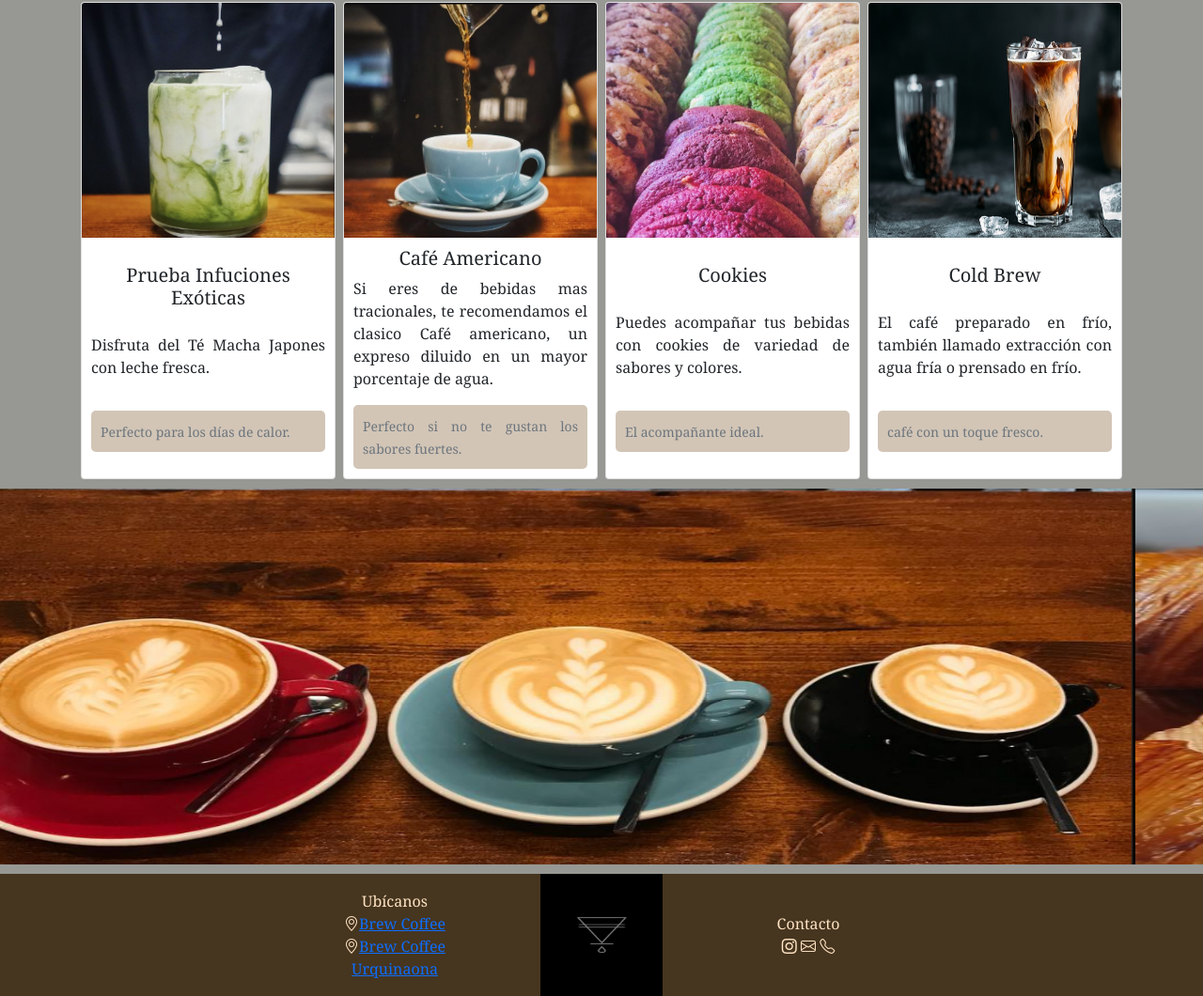
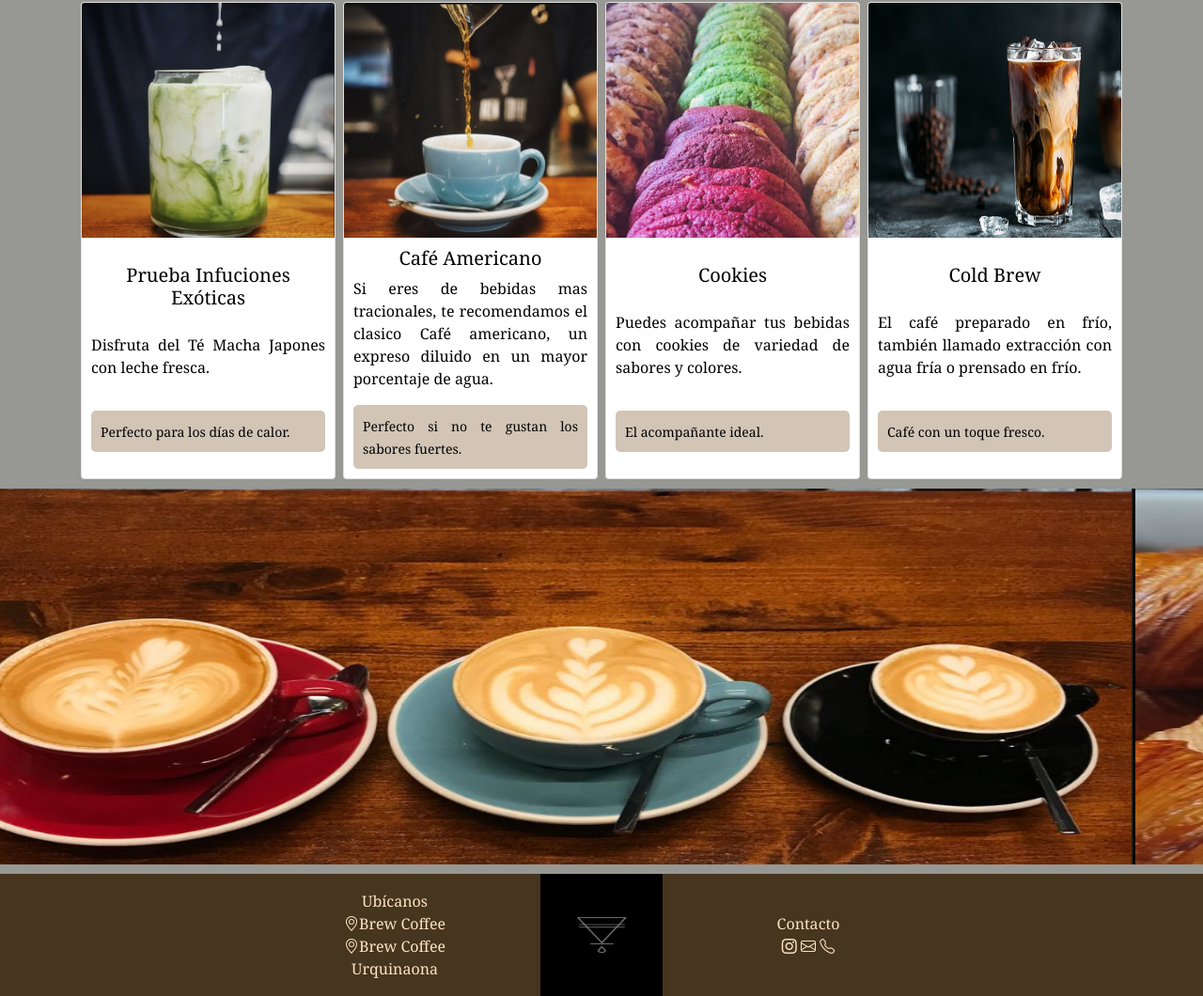
Before and after one commit to Cesarparada/Proyecto-Men-, a plain HTML site: page menu.html in a window 1280 px wide. Shown: the part 172-1232 px from the top of the page at 94% size. Drawn offline with nearby package versions, Linux system fonts and the light colour scheme.

Commit message:
arreglos realizados, contraste de color, ubicación de cards y readme

```diff
--- a/css/style.css
+++ b/css/style.css
@@ -75,7 +75,6 @@ h5 {
   }
 
   .titulohome2 {
-    display: flex;
     font-size: 2rem;
   }
   .carousel-inner img {
@@ -109,7 +108,7 @@ h5 {
   height: 100%;
   background-color: rgba(53, 32, 7, 0.824);
   width: 100%;
-  color: bisque;
+  color: rgb(255, 228, 196);
   margin-top: 10px;
 }
 .container {
@@ -118,3 +117,10 @@ h5 {
 .carrusel {
   margin-top: 10px;
 }
+.enlace{
+  text-decoration: none;
+  color: rgb(255, 228, 196);
+}
+.letter{
+  color: black;
+}
--- a/menu.html
+++ b/menu.html
@@ -57,11 +57,11 @@
     <div class="titulo-carta">
       <h1>Carta</h1>
     </div>
+
     <!-- ////////////////////Cards/////////////// -->
     <div class="container g-3">
       <div class="row g-2">
         <div class="col-sm-6 col-md-4 col-lg-3">
-
           <div class="card h-100">
             <img
               src="multimedia/tematcha.png"
@@ -75,14 +75,13 @@
               </p>
               <div class="pieCard">
                 <p class="card-text letter">
-                    <small class="text-muted">
+                  <small class="text-mutedletter">
                     Perfecto para los días de calor.</small
                   >
                 </p>
               </div>
             </div>
           </div>
-
         </div>
         <div class="col-sm-6 col-md-4 col-lg-3">
           <div class="card h-100">
@@ -100,7 +99,7 @@
               </p>
               <div class="pieCard">
                 <p class="card-text letter">
-                  <small class="text-muted"
+                  <small class="text-mutedletter"
                     >Perfecto si no te gustan los sabores fuertes.</small
                   >
                 </p>
@@ -123,7 +122,7 @@
               </p>
               <div class="pieCard">
                 <p class="card-text letter">
-                  <small class="text-muted">El acompañante ideal.</small>
+                  <small class="text-mutedletter">El acompañante ideal.</small>
                 </p>
               </div>
             </div>
@@ -144,7 +143,9 @@
               </p>
               <div class="pieCard">
                 <p class="card-text letter">
-                  <small class="text-muted">café con un toque fresco.</small>
+                  <small class="text-mutedletter"
+                    >Café con un toque fresco.</small
+                  >
                 </p>
               </div>
             </div>
@@ -183,11 +184,13 @@
             Ubícanos
             <div>
               <i class="bi bi-geo-alt"></i
-              ><a href="https://goo.gl/maps/4sgayZBfu6EbL9idA">Brew Coffee</a>
+              ><a class="enlace" href="https://goo.gl/maps/4sgayZBfu6EbL9idA"
+                >Brew Coffee</a
+              >
             </div>
             <div>
               <i class="bi bi-geo-alt"></i
-              ><a href="https://goo.gl/maps/5gRQ4m7cg9jfBVac8"
+              ><a class="enlace" href="https://goo.gl/maps/5gRQ4m7cg9jfBVac8"
                 >Brew Coffee Urquinaona</a
               >
             </div>
```
Also changed, not shown: contact.html (+5 -4 lines), index.html (+17 -14 lines), multimedia/demo2.png (deleted), multimedia/grano.jpg (deleted), multimedia/mobilFirst.png (deleted), multimedia/tiramisú.png (deleted), multimedia/vista dos.png (deleted), 2 other files. Lines whose indentation alone changed are shown as unchanged.
